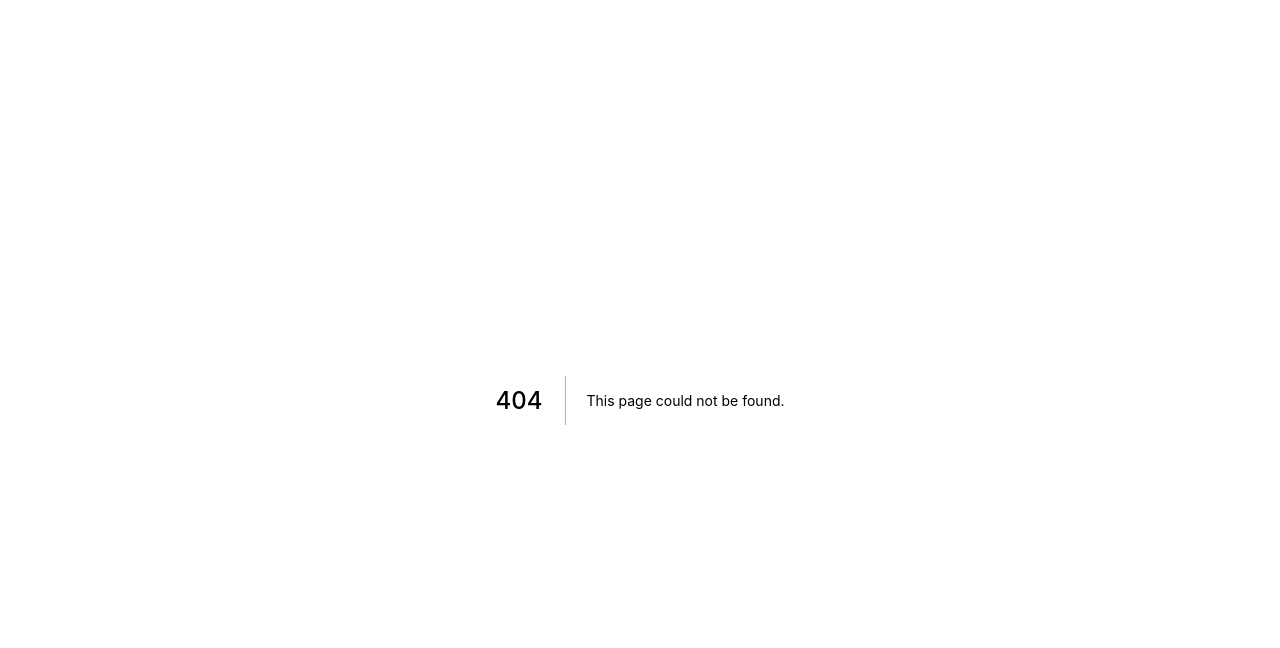
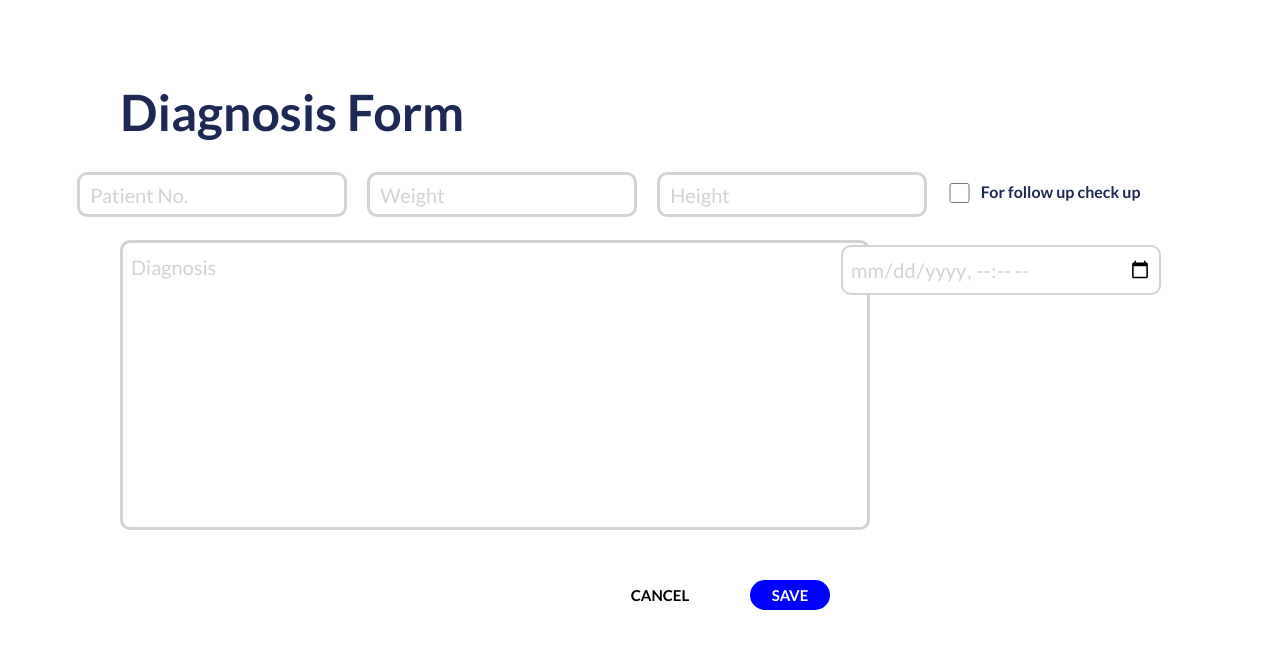
Before and after one commit to keiruu/CIT214-Patient-Tracking-System, a Next.js app: page /diagnosis in a window 1280 px wide. Before the commit this address had no page. Shown: the top 648 px of the page. Built offline with nearby package versions, Linux system fonts and the light colour scheme.

Commit message:
added diagnosis.js & Diagnosis.css

```diff
--- /dev/null
+++ b/pages/diagnosis.js
@@ -0,0 +1,58 @@
+import React, { Component } from 'react'
+import styles from '../styles/Diagnosis.module.css'
+
+function diagnosis() {
+  return (
+    <div className= {styles.diagnosisContainer}>
+
+      <div className= {styles.headerD}>
+        <h1> Diagnosis Form </h1>
+      </div>
+
+      <form>
+        <div className= {styles.patientsInfoContainer}>
+          <div className= {styles.field}>
+          <input type= "tel" name= "phone" placeholder= "Patient No."/>
+          </div>
+
+          <div className= {styles.field}>
+          <input type= "number" name= "weight" placeholder= "Weight"/>
+          </div>
+
+          <div className= {styles.field}>
+          <input type= "number" name= "height" placeholder= "Height"/>
+           </div>
+
+          <div className= {styles.checkBox}>
+          <input type= "checkbox"/>
+          <label> For follow up check up </label>
+          </div>
+        </div>
+
+
+        <div className= {styles.inputDiagnosis}>
+          <textarea type="text" placeholder= "Diagnosis"/>
+        </div>
+
+
+        <div className= {styles.datetime}>
+          <input type= "datetime-local"/>
+        </div>
+
+
+        <div className= {styles.button}>
+          <div className= {styles.cancelButton}>
+          <input type= "submit" value= "CANCEL"/>
+          </div>
+
+          <div className= {styles.saveButton}>
+          <input type= "submit" value= "SAVE"/>
+          </div>
+        </div>
+
+      </form>
+    </div>
+  )
+}
+
+export default diagnosis;
--- /dev/null
+++ b/styles/Diagnosis.module.css
@@ -0,0 +1,215 @@
+.diagnosisContainer {
+    padding: 0;
+    margin: 0;
+    font-family: 'Lato', sans-serif;
+    color: #1D2854;
+
+}
+
+
+.headerD {
+    height: 120px;
+    width: 100%;
+    float: left;
+}
+
+.headerD h1{
+    font-size: 50px;
+    text-align: left;
+    margin-left: 120px;
+    padding-top: 48px;
+}
+
+
+.patientsInfoContainer {
+    width: 98%;
+    height: 100px;
+    flex-direction: row;
+    justify-content: center;
+
+    display: flex;
+    padding-top: 20px;
+
+}
+
+.field {
+
+    padding-top: 22px;
+
+}
+
+.field input {
+    width: 270px;
+    height: 45px;
+    border-radius: 10px;
+    margin: 10px;
+    border: 3px solid lightgrey;
+    padding-left: 10px;
+    font-family: 'Lato', sans-serif;
+    line-height: 15px;
+    font-size: 20px;
+    border-spacing: 50px;
+    outline: none;
+}
+
+.field input:focus {
+    border-color: darkgray;
+}
+
+
+.field input:hover {
+    border-color: darkgray;
+}
+
+.field input::-webkit-inner-spin-button {
+    -webkit-appearance: none;
+}
+
+.field input::-webkit-outer-spin-button {
+    -webkit-appearance: none;
+}
+
+
+.field input::placeholder {
+    color: lightgray;
+    font-size: 20px;
+    font-family: 'Lato', sans-serif;
+}
+
+
+
+.checkBox {
+    padding: 37px 10px 30px 0px;
+    display:inline-flex;
+    width: 250px;
+}
+
+.checkBox input {
+    margin-top: 6px;
+    width: 50px;
+    height: 20px;
+    background-color: mediumblue;
+}
+
+
+.checkBox label {
+    width: 220px;
+    margin-right: 35px;
+    padding-top: 5px;
+    padding-bottom: 15px;
+    font-family: 'Lato', sans-serif;
+    font-size: 16px;
+    font-weight: bold;
+}
+
+.datetime {
+
+    width: 30%;
+    height: 150px;
+    float: right;
+    margin-top: 25px;
+    margin-right: 55px;
+
+}
+
+.datetime input {
+    height: 50px;
+    width: 320px;
+    font-size: 20px;
+    border: solid 2px lightgrey;
+    border-radius: 10px;
+    font-family: 'Lato', sans-serif;
+    color: lightgrey;
+    padding: 7px;
+    outline: none;
+
+}
+
+.datetime input:hover{
+    border-color: darkgray;
+}
+
+
+
+.inputDiagnosis {
+    width: 50%;
+    height: 300px;
+    margin: 20px 20px 40px 20px;
+    padding-left: 100px;
+    float: left;
+
+}
+
+.inputDiagnosis textarea{
+    width: 750px;
+    height: 290px;
+    border: 3px solid lightgray;
+    border-radius: 10px;
+    padding-top: 17px;
+    padding-left: 8px;
+    font-family: 'Lato', sans-serif;
+    resize: none;
+    line-height: 15px;
+    font-size: 20px;
+    outline: none;
+}
+
+.inputDiagnosis textarea::placeholder {
+    font-family: 'Lato', sans-serif;
+    font-size: 20px;
+    color: lightgray;
+
+}
+
+.inputDiagnosis textarea:hover {
+    border-color: darkgray;
+}
+
+.inputDiagnosis textarea:focus{
+    border-color: darkgray;
+}
+
+
+
+.button {
+    width: 100%;
+    flex-direction: row;
+    display: flex;
+    padding-left: 620px;
+}
+
+.cancelButton input {
+    width: 80px;
+    height: 30px;
+    border-style: hidden;
+    margin-right: 50px;
+    background-color: white;
+    font-size: 15px;
+    cursor: pointer;
+    font-family: 'Lato', sans-serif;
+    padding: 5px;
+    font-weight: bold;
+    border-radius: 20px;
+}
+
+.saveButton input {
+    width: 80px;
+    height: 30px;
+    border-radius: 20px;
+    background-color: #0000FF;
+    border-color: #0000FF;
+    border-style: hidden;
+    color: white;
+    font-size: 15px;
+    cursor: pointer;
+    font-family: 'Lato', sans-serif;
+    padding: 5px;
+    font-weight: bold;
+}
+.saveButton input:hover {
+    background-color: mediumblue;
+}
+.cancelButton input:hover {
+    background-color: lightgray;
+
+}
```
Also changed, not shown: img_folder/loign pic.png (added).
